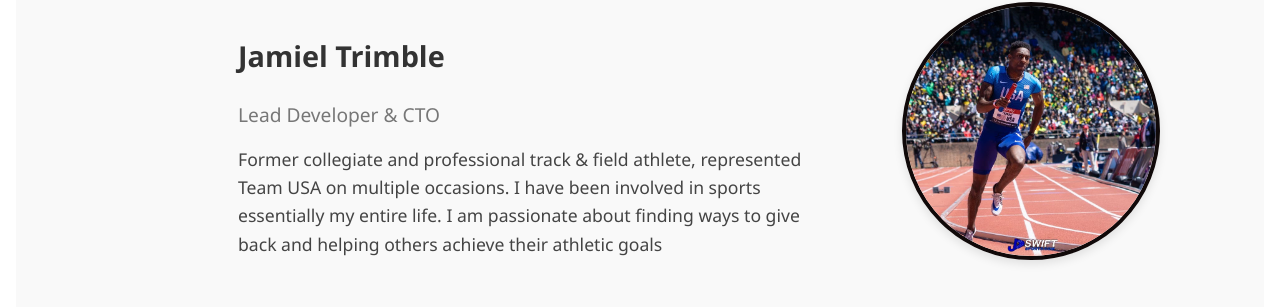
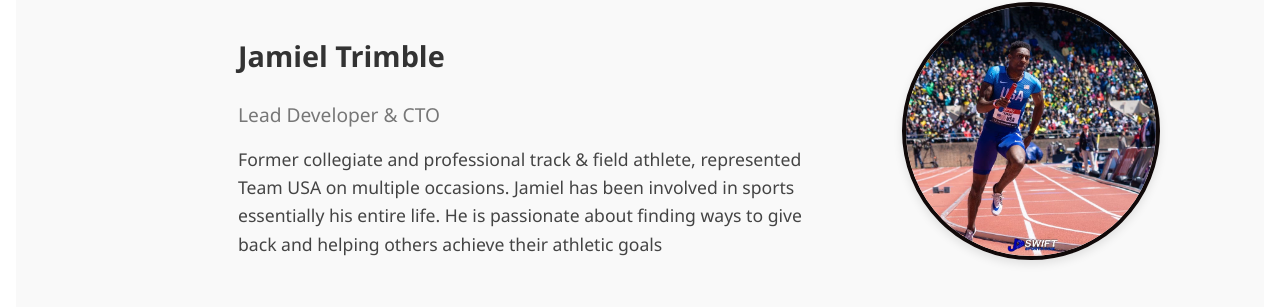
Before and after one commit to jtrimble1/Give-Game, a React app in the folder givengame-frontend/: page / in a window 1280 px wide. Shown: the part 2015-2322 px from the top of the page. Built offline with nearby package versions, Linux system fonts and the light colour scheme; no server answers.

Commit message:
changed tense in jamiel bio

```diff
--- a/givengame-frontend/src/Components/HomeSections.js
+++ b/givengame-frontend/src/Components/HomeSections.js
@@ -17,7 +17,7 @@ const teamMembers = [
         role: 'Lead Developer & CTO',
         favorite_sport: 'Football, Track & Field, Basketball',
         background: 'Maryville University (MS Cybersecurity) and United States Air Force Academy (BS Geoscience), US Space Force (7 Years)',
-        bio: 'Former collegiate and professional track & field athlete, represented Team USA on multiple occasions. I have been involved in sports essentially my entire life. I am passionate about finding ways to give back and helping others achieve their athletic goals',
+        bio: 'Former collegiate and professional track & field athlete, represented Team USA on multiple occasions. Jamiel has been involved in sports essentially his entire life. He is passionate about finding ways to give back and helping others achieve their athletic goals',
         image: '/Assets/IMG_3358_Original.JPG'
     },
 
```
